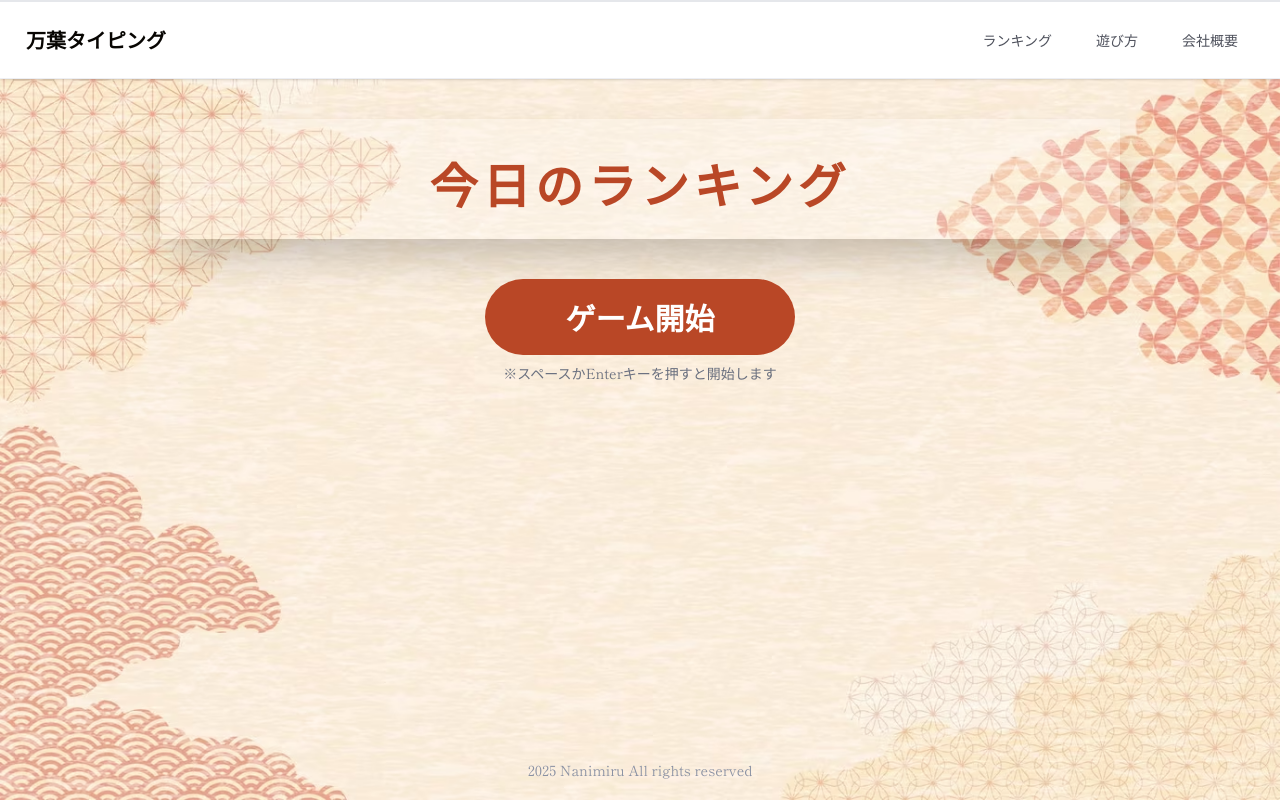
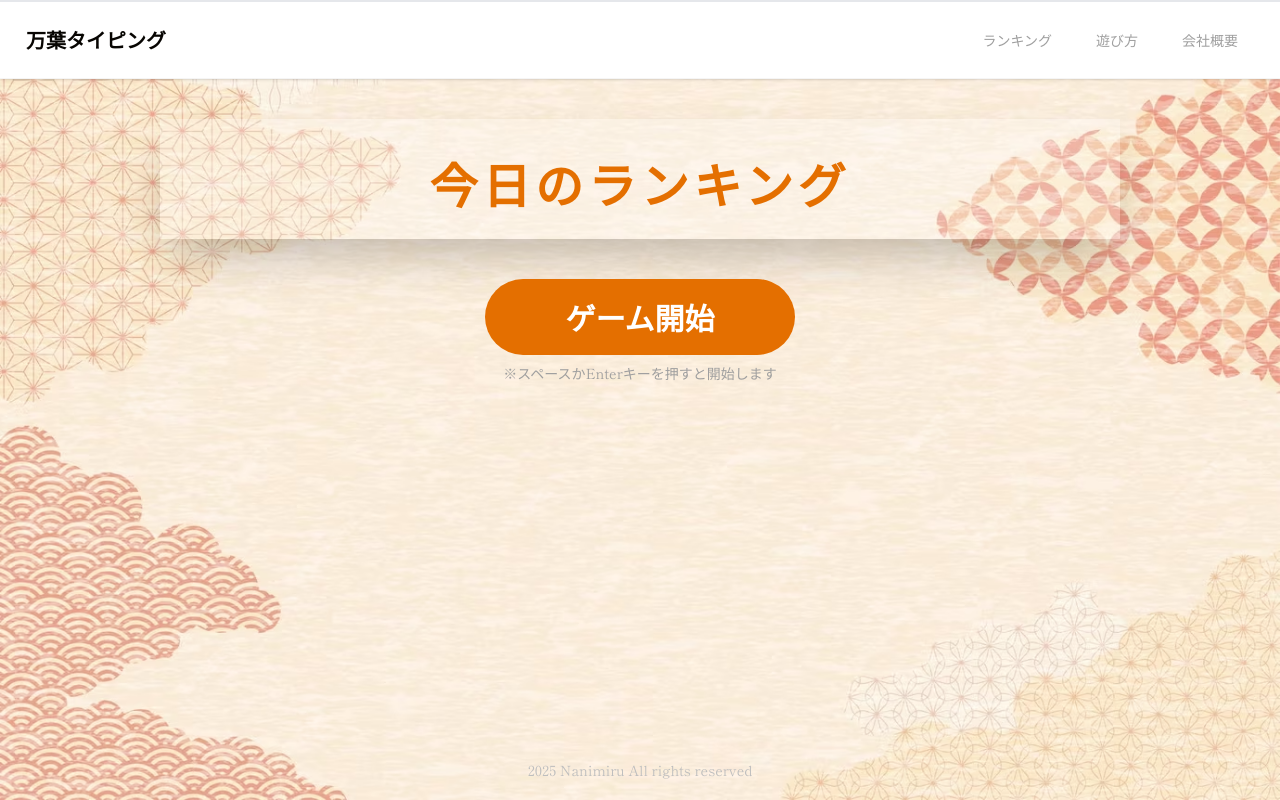
Before and after one commit to JakaNin/typing-game, a Next.js app: page / in a window 1280 px wide. Built offline with nearby package versions, Linux system fonts and the light colour scheme.

Commit message:
feat: カラー定義

```diff
--- a/tailwind.config.ts
+++ b/tailwind.config.ts
@@ -40,82 +40,121 @@ const config: Config = {
             500: "#121315",
           },
           gray: {
-            DEFAULT: "#6a707f",
-            25: "#fafbfd",
-            50: "#f5f7fb",
-            75: "#f4f4f4",
-            100: "#edeff4",
-            200: "#d8dfe7",
-            300: "#c4cfda",
-            400: "#8a91a3",
-            500: "#6a707f",
-            600: "#4e515c",
+            DEFAULT: "#9f9f9f",
+            0: "#fff",
+            50: "#fafafa",
+            100: "#f5f5f5",
+            200: "#efefef",
+            300: "#e1e1e1",
+            400: "#bebebe",
+            500: "#9f9f9f", // disable
+            600: "#9f9f9f", // placeholder
+            700: "#626262", // text
+            800: "#434343", // text
+            900: "#222", // text
+            1000: "#000" // text
+          },
+          blueGray: {
+            DEFAULT: "#aab6c4",
+            100: "#f5f7fB",
+            200: "#edeff4",
+            300: "#d8dfe7",
+            400: "#c4cfda",
+            500: "#aab6c4", // disable
+            600: "#8a91a3", // placeholder
+            700: "#6a707f", // text
+            800: "#4e515c", // text
+            900: "#353940", // text
+            1000: "#121315" // text
           },
           blue: {
-            DEFAULT: "#1a4fa1",
-            50: "#f0f6fd",
-            300: "#2183cb",
-            500: "#1a4fa1",
+            DEFAULT: "#95d4e5",
+            100: "#f0f6fd",
+            200: "#e2eef9",
+            300: "#c7e2f2",
+            400: "#acd7ea",
+            500: "#95d4e5", // disable
+            600: "#81cce1", // placeholder
+            700: "#47afd0", // text
+            800: "#2183cb", // text
+            900: "#2a66a8", // text
+            1000: "#1a4fa1" // text
           },
-          cyan: {
-            DEFAULT: "#00a3e0",
-            400: "#66b1ff",
-            500: "#00a3e0",
+          red: {
+            DEFAULT: "#f89c93",
+            100: "#fcf0f0",
+            200: "#ffe5e2",
+            300: "#ffd4ce",
+            400: "#ffbfb6",
+            500: "#f89c93", // disable
+            600: "#ec7864", // placeholder
+            700: "#ea4e42", // text
+            800: "#e23030", // text
+            900: "#cc3333", // text
+            1000: "#b72929" // text
           },
           green: {
-            DEFAULT: "#0e5942",
-            50: "#f4f9f6",
-            100: "#e2f1e9",
-            300: "#38a169",
-            500: "#0e5942",
-          },
-          emerald: {
-            DEFAULT: "#45da8a",
-            500: "#45da8a",
-          },
-          rose: {
-            DEFAULT: "#f56c6c",
-            400: "#f56c6c",
-          },
-          pink: {
-            DEFAULT: "#ff1464",
-            400: "#ff1464",
-          },
-          red: {
-            DEFAULT: "#ff6154",
-            50: "#fdf3f5",
-            100: "#FFE0E0",
-            200: "#ff6154",
-            300: "#ff5252",
-            500: "#f21a11",
-            600: "#b72929",
+            DEFAULT: "#71b599",
+            100: "#e7f2ed",
+            200: "#cceadc",
+            300: "#a9d8c3",
+            400: "#8bc6ab",
+            500: "#71b599", // disable
+            600: "#59a88a", // placeholder
+            700: "#3e8977", // text
+            800: "#217f67", // text
+            900: "#156b53", // text
+            1000: "#0e5942" // text
           },
           yellow: {
-            DEFAULT: "#F8D642",
-            25: "#fff5e1",
-            50: "#FFF9E5",
-            100: "#FFF3CC",
-            200: "#FFE799",
-            300: "#FFDB66",
-            400: "#FFD033",
-            500: "#F8D642",
-            600: "#CCB633",
-            700: "#998722",
-            800: "#665611",
-            900: "#332B08",
-          },
-          purple: {
-            DEFAULT: "#805ad5",
-            100: "#e9d8fd",
-            200: "#d6bcfa",
-            400: "#9f7aea",
-            500: "#805ad5",
-            600: "#682ad5",
+            DEFAULT: "#f4df89",
+            100: "#fffae1",
+            200: "#fcf5d9",
+            300: "#fcf0b6",
+            400: "#f9eaa0",
+            500: "#f4df89", // disable
+            600: "#e8cd58", // placeholder
+            700: "#e2c139", // text
+            800: "#d2aa00", // text
+            900: "#ad7c10", // text
+            1000: "#915e0d" // text
           },
           orange: {
-            DEFAULT: "#FF8A00",
-            600: "#ea580c",
-            700: "#B94726",
+            DEFAULT: "#f4df89",
+            100: "#ffeccc",
+            200: "#ffdfad",
+            300: "#fdd291",
+            400: "#ffbb63",
+            500: "#ffa037", // disable
+            600: "#f68511", // placeholder
+            700: "#e46f00", // text
+            800: "#cb5d00", // text
+            900: "#b14c00", // text
+            1000: "#953d00" // text
+          },
+          transparentBlack: {
+            100: "#0000001A",
+            200: "#00000033",
+            300: "#0000004D",
+            400: "#00000066",
+            500: "#00000080",
+            600: "#00000099",
+            700: "#000000B2",
+            800: "#000000CC",
+            900: "#000000E5",
+            1000: "#000000F2"
+          },
+          transparentWhite: {
+            100: "#ffffff1A",
+            200: "#ffffff33",
+            300: "#ffffff4D",
+            400: "#ffffff66",
+            500: "#ffffff80",
+            600: "#ffffff99",
+            700: "#ffffffB2",
+            800: "#ffffffCC",
+            900: "#ffffffE5",
+            1000: "#ffffffF2"
           },
         },
       },
```
